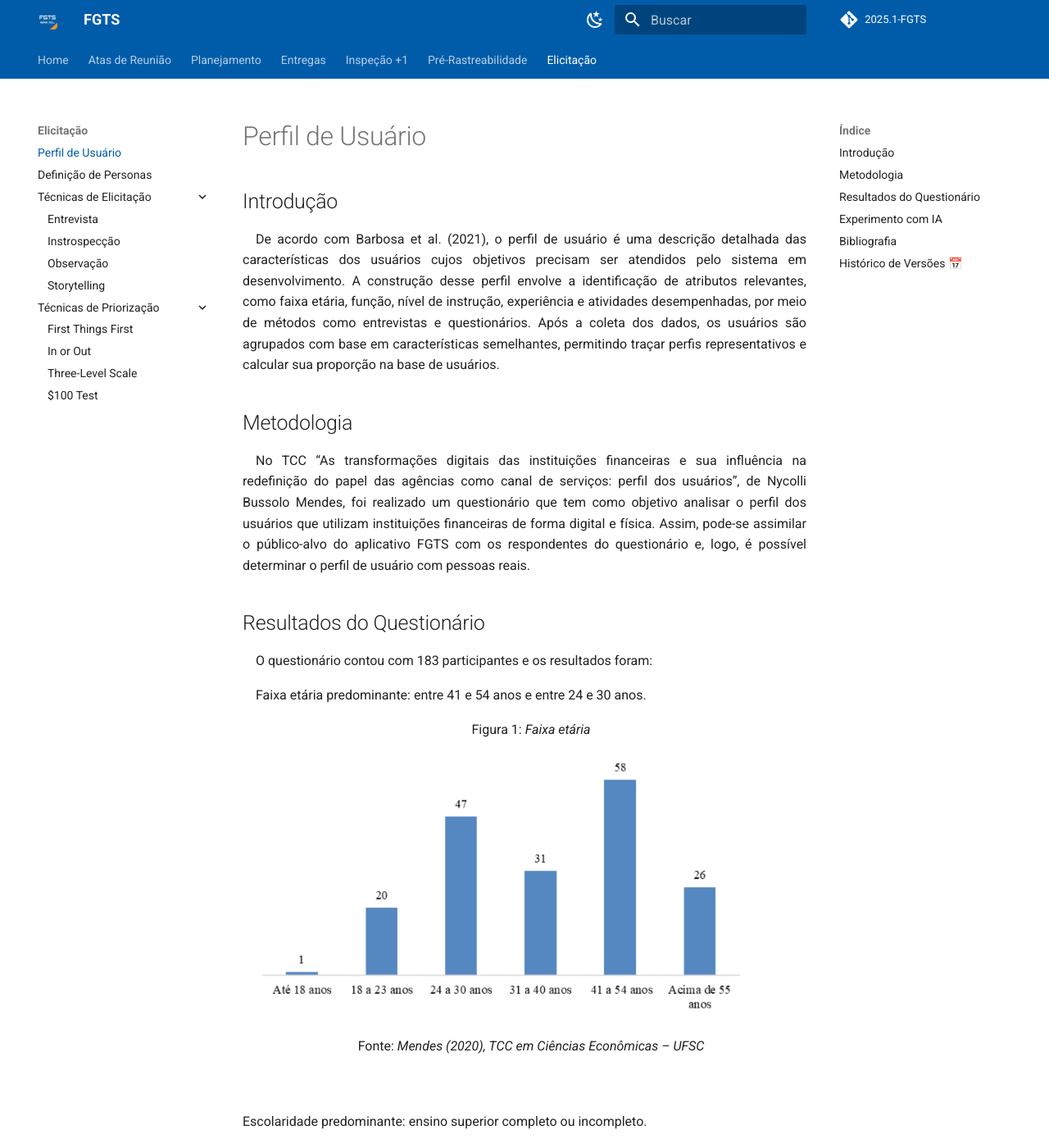
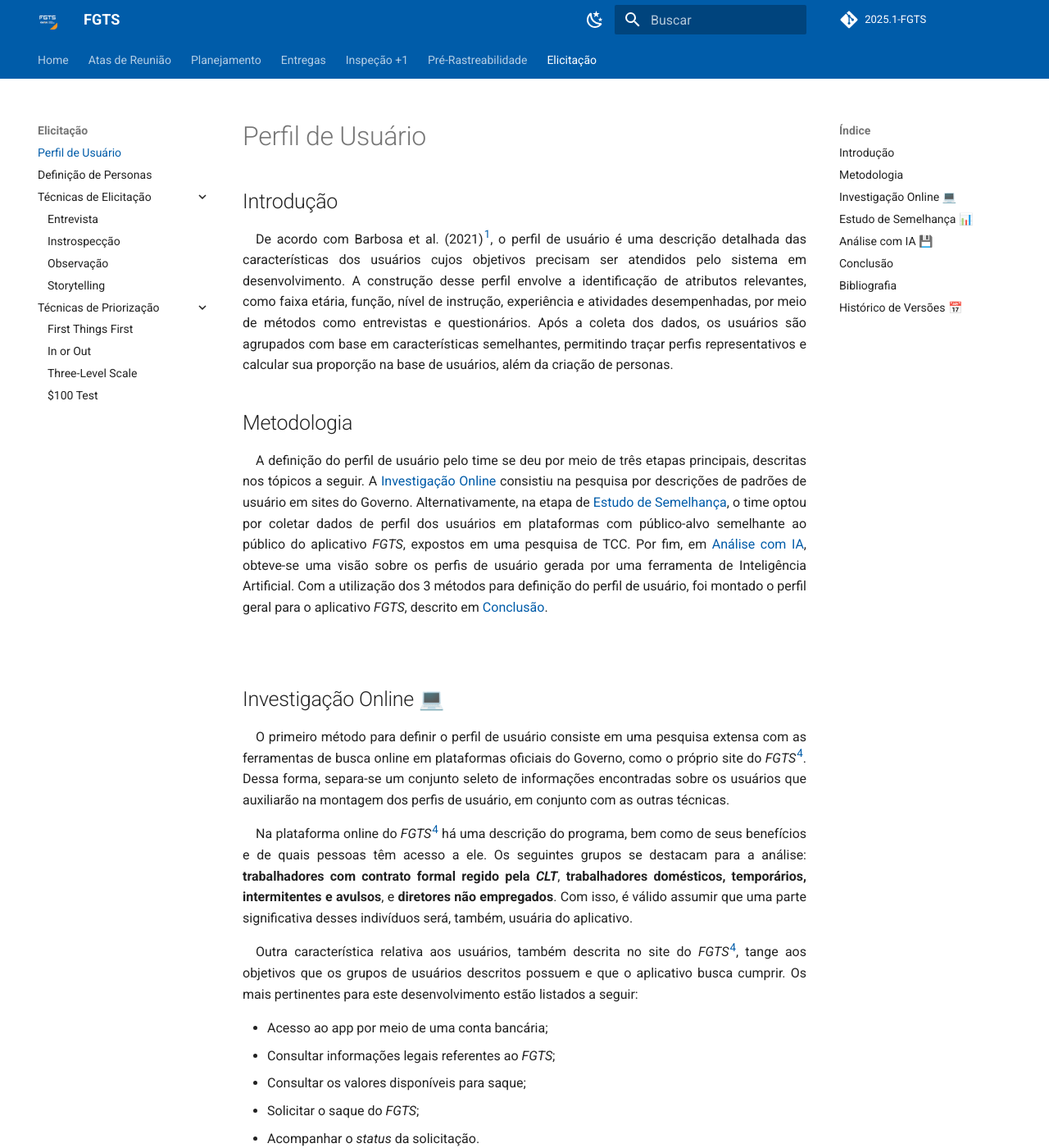
Before and after one commit to eduardodpms/REQ-FGTS, an MkDocs documentation site: the page built from docs/Elicitacao/Perfil-de-Usuario.md, in a window 1280 px wide and 1400 px high. Shown: the whole window at 82% size. Built offline with MkDocs 1.6.1 and Material for MkDocs 9.7.7, drawn with Linux system fonts in a browser that asks for light colours; comment, search, counter and statistics services are not loaded; some of the changed text lies outside the part shown.

Commit message:
update: aperfeiçoando perfil de usuário

```diff
--- a/docs/Elicitacao/Perfil-de-Usuario.md
+++ b/docs/Elicitacao/Perfil-de-Usuario.md
@@ -2,74 +2,133 @@
 
 ## Introdução
 
-De acordo com Barbosa et al. (2021), o perfil de usuário é uma descrição detalhada das características dos usuários cujos objetivos precisam ser atendidos pelo sistema em desenvolvimento. A construção desse perfil envolve a identificação de atributos relevantes, como faixa etária, função, nível de instrução, experiência e atividades desempenhadas, por meio de métodos como entrevistas e questionários. Após a coleta dos dados, os usuários são agrupados com base em características semelhantes, permitindo traçar perfis representativos e calcular sua proporção na base de usuários.
+De acordo com Barbosa et al. (2021)<a id="anchor_1" href="#REF1">^1^</a>, o perfil de usuário é uma descrição detalhada das características dos usuários cujos objetivos precisam ser atendidos pelo sistema em desenvolvimento. A construção desse perfil envolve a identificação de atributos relevantes, como faixa etária, função, nível de instrução, experiência e atividades desempenhadas, por meio de métodos como entrevistas e questionários. Após a coleta dos dados, os usuários são agrupados com base em características semelhantes, permitindo traçar perfis representativos e calcular sua proporção na base de usuários, além da criação de personas.
 
 ## Metodologia
 
-No TCC “As transformações digitais das instituições financeiras e sua influência na redefinição do papel das agências como canal de serviços: perfil dos usuários”, de Nycolli Bussolo Mendes, foi realizado um questionário que tem como objetivo analisar o perfil dos usuários que utilizam instituições financeiras de forma digital e física. Assim, pode-se assimilar o público-alvo do aplicativo FGTS com os respondentes do questionário e, logo, é possível determinar o perfil de usuário com pessoas reais.
+A definição do perfil de usuário pelo time se deu por meio de três etapas principais, descritas nos tópicos a seguir. A [Investigação Online](#investigação-online) consistiu na pesquisa por descrições de padrões de usuário em sites do Governo. Alternativamente, na etapa de [Estudo de Semelhança](#estudo-baseado-em-semelhança), o time optou por coletar dados de perfil dos usuários em plataformas com público-alvo semelhante ao público do aplicativo *FGTS*, expostos em uma pesquisa de TCC. Por fim, em [Análise com IA](#experimento-com-ia), obteve-se uma visão sobre os perfis de usuário gerada por uma ferramenta de Inteligência Artificial. Com a utilização dos 3 métodos para definição do perfil de usuário, foi montado o perfil geral para o aplicativo *FGTS*, descrito em [Conclusão](#conclusão).
 
-## Resultados do Questionário
-
-O questionário contou com 183 participantes e os resultados foram:
-
-Faixa etária predominante: entre 41 e 54 anos e entre 24 e 30 anos.
-<br>
-<p style="text-align: center; font-size: 16px;">Figura 1: <i>Faixa etária</i></p>
-
-![Faixa etária](../assets/perfil-de-usuario/faixa-etaria.png)
-<br>
-<p style="text-align: center; font-size: 16px;">Fonte: <i>Mendes (2020), TCC em Ciências Econômicas – UFSC</i></p>
-<br>
-<br>
-Escolaridade predominante: ensino superior completo ou incompleto.
-<br>
-<p style="text-align: center; font-size: 16px;">Figura 2: <i>Escolaridade</i></p>
-
-![Escolaridade](../assets/perfil-de-usuario/escolaridade.png)
-<br>
-<p style="text-align: center; font-size: 16px;">Fonte: <i>Mendes (2020), TCC em Ciências Econômicas – UFSC</i></p>
-<br>
-<br>
-Gênero: 69% feminino e 31% masculino.
-<br>
-<p style="text-align: center; font-size: 16px;">Figura 3: <i>Gênero</i></p>
-
-![Gênero](../assets/perfil-de-usuario/genero.png)
-<br>
-<p style="text-align: center; font-size: 16px;">Fonte: <i>Mendes (2020), TCC em Ciências Econômicas – UFSC</i></p>
-<br>
-<br>
-Renda predominante: entre R$2.000 e R$5.000.
-<br>
-<p style="text-align: center; font-size: 16px;">Figura 4: <i>Renda</i></p>
-
-![Renda](../assets/perfil-de-usuario/renda.png)
-<br>
-<p style="text-align: center; font-size: 16px;">Fonte: <i>Mendes (2020), TCC em Ciências Econômicas – UFSC</i></p>
 <br>
 
-## Experimento com IA
+## Investigação Online 💻
 
-Para fins experimentais, foi utilizado o ChatGPT para gerar um perfil de usuário geral do aplicativo FGTS. Vale ressaltar que esse experimento não é mais relevante que o questionário conduzido anteriormente.
+O primeiro método para definir o perfil de usuário consiste em uma pesquisa extensa com as ferramentas de busca online em plataformas oficiais do Governo, como o próprio site do *FGTS*<a id="anchor_4" href="#REF4">^4^</a>. Dessa forma, separa-se um conjunto seleto de informações encontradas sobre os usuários que auxiliarão na montagem dos perfis de usuário, em conjunto com as outras técnicas.
+
+Na plataforma online do *FGTS*<a id="anchor_4" href="#REF4">^4^</a> há uma descrição do programa, bem como de seus benefícios e de quais pessoas têm acesso a ele. Os seguintes grupos se destacam para a análise: **trabalhadores com contrato formal regido pela *CLT***, **trabalhadores domésticos, temporários, intermitentes e avulsos**, e **diretores não empregados**. Com isso, é válido assumir que uma parte significativa desses indivíduos será, também, usuária do aplicativo.
+
+Outra característica relativa aos usuários, também descrita no site do *FGTS*<a id="anchor_4" href="#REF4">^4^</a>, tange aos objetivos que os grupos de usuários descritos possuem e que o aplicativo busca cumprir. Os mais pertinentes para este desenvolvimento estão listados a seguir:
+
+- Acesso ao app por meio de uma conta bancária;
+- Consultar informações legais referentes ao *FGTS*;
+- Consultar os valores disponíveis para saque;
+- Solicitar o saque do *FGTS*;
+- Acompanhar o *status* da solicitação.
+
+Além disso, após investigação em portais de notícia relevantes, foi possível também definir uma média salarial dos beneficiários do *FGTS*. Uma reportagem do G1<a id="anchor_5" href="#REF5">^5^</a> de 2017, por Marta Cavallini, trouxe que cerca de 215 milhões (84,4%) das contas registradas no *FGTS* pertenciam a pessoas que recebiam aproximadamente um salário mínimo (R$937,00), enquanto cerca de 93,9% recebiam até 6 salários mínimos. Assim, estabelece-se uma média de renda para os beneficiáios do programa e, possivelmente, do aplicativo *FGTS*.
+
+
 <br>
-<p style="text-align: center; font-size: 16px;">Figura 5: <i>Perfil de usuário gerado pelo ChatGPT</i></p>
 
-![GPT](../assets/perfil-de-usuario/perfil-gpt.png)
+## Estudo de Semelhança 📊
+
+Esse método de definição consiste na seleção de uma categoria de plataformas que trouxessem um público-alvo semelhante, a princípio, ao *FGTS*. Nesse sentido, verifica-se que o app em questão foi desenvolvido, de forma resumida, para trabalhadores brasileiros. Assim, aplicativos bancários são uma opção de alternativa para uma análise dos usuários, uma vez que trazem uma proposta similar e que possuem uma gama de dados públicos sobre seus usuários.
+
+No TCC “As transformações digitais das instituições financeiras e sua influência na redefinição do papel das agências como canal de serviços: perfil dos usuários”<a id="anchor_2" href="#REF2">^2^</a>, de Nycolli Bussolo Mendes, foi realizado um questionário sistemático que tem como objetivo analisar o perfil dos usuários que utilizam instituições financeiras de forma digital e física.
+
+Desse modo, foi possível assimilar o público-alvo do aplicativo *FGTS* com os respondentes do questionário realizado sobre os usuários de instituições bancárias sendo, assim, viável determinar o perfil de usuário com pessoas reais. O questionário contou com 183 participantes e os resultados pertinentes à esse desenvolvimento estão apresentados nas tabelas a seguir:
+
 <br>
-<p style="text-align: center; font-size: 16px;">Fonte: <i>OPENAI. ChatGPT. Perfil de usuário geral para o aplicativo FGTS. Disponível em: https://chat.openai.com. Acesso em: 2 maio 2025.</i></p>
+
+<figure style="text-align: center;">
+    <p style="font-size: 16px;">Figura 1: <i>Faixa etária</i></p>
+    <img src="../../assets/perfil-de-usuario/tcc/faixa-etaria.png" style="max-width: 100%;">
+    <figcaption>
+        <p style="font-size: 16px;">Fonte: Mendes (2020), TCC em Ciências Econômicas – UFSC</p>
+    </figcaption>
+</figure>
+
+<br>
+
+<figure style="text-align: center;">
+    <p style="font-size: 16px;">Figura 2: <i>Escolaridade</i></p>
+    <img src="../../assets/perfil-de-usuario/tcc/escolaridade.png" style="max-width: 100%;">
+    <figcaption>
+        <p style="font-size: 16px;">Fonte: Mendes (2020), TCC em Ciências Econômicas – UFSC</p>
+    </figcaption>
+</figure>
+
+<br>
+
+<figure style="text-align: center;">
+    <p style="font-size: 16px;">Figura 3: <i>Gênero</i></p>
+    <img src="../../assets/perfil-de-usuario/tcc/genero.png" style="max-width: 100%;">
+    <figcaption>
+        <p style="font-size: 16px;">Fonte: Mendes (2020), TCC em Ciências Econômicas – UFSC</p>
+    </figcaption>
+</figure>
+
+<br>
+
+<figure style="text-align: center;">
+    <p style="font-size: 16px;">Figura 4: <i>Renda</i></p>
+    <img src="../../assets/perfil-de-usuario/tcc/renda.png" style="max-width: 100%;">
+    <figcaption>
+        <p style="font-size: 16px;">Fonte: Mendes (2020), TCC em Ciências Econômicas – UFSC</p>
+    </figcaption>
+</figure>
+
+<br>
+
+## Análise com IA 💾
+
+Para fins experimentais e complementares, foi utilizada a ferramenta de Inteligência Artificial [*ChatGPT*](https://chatgpt.com) para gerar um perfil de usuário geral do aplicativo *FGTS*, apresentado na *Figura 5*. Nesse contexto, é importante compreender que os resultados fornecidos por modelos de linguagem, apesar de relevantes, estão sujeitos a imprecisões e a alucinações. Portanto, nessa análise, os resultados fornecidos pela IA serão utilizados apenas para sustentar os resultados dos outros métodos abordados na construção dos perfis de usuário.
+
+
+<figure style="text-align: center;">
+    <p style="font-size: 16px;">Figura 5: <i>Perfil de usuário gerado pelo ChatGPT</i></p>
+    <img src="../../assets/perfil-de-usuario/perfil-gpt.png" style="max-width: 100%;">
+    <figcaption>
+        <p style="text-align: center; font-size: 16px;">Fonte: <i>OPENAI. ChatGPT. Perfil de usuário geral para o aplicativo FGTS. Disponível em: https://chat.openai.com. Acesso em: 2 maio 2025.</i><a id="anchor_3" href="#REF3">^3^</a></p>
+    </figcaption>
+</figure>
+
+
+## Conclusão
+
+Após análise dos resultados obtidos nos métodos desenvolvidos para definição de perfil de usuário, foi montada a lista a seguir, a qual generaliza as características de um usuário "padrão":
+
+| Atributo | Descrição |
+|:-:|-|
+| Idade | 24-55 anos |
+| Sexo | Indistinto |
+| Região | Todas as regiões do Brasil |
+| Escolaridade | Ensino médio ou superior completo |
+| Educação Digital | Básica ou mediana |
+| Renda | 1 a 6 salários mínimos |
+| Ocupação | Trabalhador com carteira assinada, doméstico, temporário, intermitente ou avulso |
+| Objetivo(s) | Consultar informações relativas ao *FGTS* e realizar saques |
+
+
 <br>
 
 ## Bibliografia
 
-> <a id="PERFIL1" href="#PERFIL1">1.</a> Barbosa, S. D. J.; Silva, B. S. da; Silveira, M. S.; Gasparini, I.; Darin, T.; Barbosa, G. D. J. (2021). Interação Humano-Computador e Experiência do Usuário. Autopublicação. ISBN: 978-65-00-19677-1.
+> <a id="REF1" href="#anchor_1">1.</a> Barbosa, S. D. J.; Silva, B. S. da; Silveira, M. S.; Gasparini, I.; Darin, T.; Barbosa, G. D. J. (2021). Interação Humano-Computador e Experiência do Usuário. Autopublicação. ISBN: 978-65-00-19677-1.
 
-> <a id="PERFIL2" href="#PERFIL2">2.</a> MENDES, Nycolli Bussolo. As transformações digitais das instituições financeiras e sua influência na redefinição do papel das agências como canal de serviços: perfil dos usuários. 2020. 66 f. Trabalho de Conclusão de Curso (Bacharelado em Ciências Econômicas) – Universidade Federal de Santa Catarina, Florianópolis, 2020. Disponível em: https://repositorio.ufsc.br/bitstream/handle/123456789/218557/TCC_-_Nycolli_Bussolo_Mendes_.pdf?sequence=2&isAllowed=y. Acesso em: 2 maio 2025.
+> <a id="REF2" href="#anchor_2">2.</a> MENDES, Nycolli Bussolo. As transformações digitais das instituições financeiras e sua influência na redefinição do papel das agências como canal de serviços: perfil dos usuários. 2020. 66 f. Trabalho de Conclusão de Curso (Bacharelado em Ciências Econômicas) – Universidade Federal de Santa Catarina, Florianópolis, 2020. Disponível em: https://repositorio.ufsc.br/bitstream/handle/123456789/218557/TCC_-_Nycolli_Bussolo_Mendes_.pdf?sequence=2&isAllowed=y. Acesso em: 2 maio 2025.
 
-> <a id="PERFIL3" href="#PERFIL3">3.</a> OPENAI. ChatGPT (versão GPT-4). São Francisco, 2025. Disponível em: https://chat.openai.com. Acesso em: 2 maio 2025.
+> <a id="REF3" href="#anchor_3">3.</a> OPENAI. ChatGPT (versão GPT-4). São Francisco, 2025. Disponível em: https://chat.openai.com. Acesso em: 2 maio 2025.
+
+> <a id="REF4" href="#anchor_4">4.</a> CAIXA ECONOMICA FEDERAL. FGTS. Brasília, 2025. Disponível em: https://www.caixa.gov.br/beneficios-trabalhador/fgts. Acesso em: 3 maio 2025.
+
+> <a id="REF5" href="#anchor_5">5.</a> CAVALLINI, Marta. 84,4% das contas do FGTS tinham saldo médio de R$ 101,35 em 2017. G1 Economia. Rio de Janeiro, 2025. Disponível em: https://g1.globo.com/economia/noticia/2019/07/24/844percent-das-contas-do-fgts-tinham-saldo-medio-de-r-10135-em-2017.ghtml. Acesso em: 3 maio 2025.
+
+<br>
 
 ## Histórico de Versões 📅
 
 | Versão | Data | Descrição | Autor(es) | Revisor(es) |
 | :-: | :-: | :-: | :-: | :-: |
-| `1.0` | 02/05/2025 | Criação da página de Perfil de Usuário | [Eduardo de Pina](https://github.com/eduardodpms), [Marcelo Makoto](https://github.com/MM4k) | - |
-| `1.1` | 02/05/2025 | Adição do Experimento com IA | [Marcelo Makoto](https://github.com/MM4k) | - |
+| `1.0` | 02/05/2025 | Criação da página de Perfil de Usuário | [Eduardo de Pina](https://github.com/eduardodpms), [Marcelo Makoto](https://github.com/MM4k) | [Maria Eduarda](https://github.com/dudaa28) |
+| `1.1` | 02/05/2025 | Adição do Experimento com IA | [Marcelo Makoto](https://github.com/MM4k) | [Eduardo de Pina](https://github.com/eduardodpms) |
+| `1.2` | 03/05/2025 | Organização dos elementos e adição de etapa | [Eduardo de Pina](https://github.com/eduardodpms) | - |
```
Also changed, not shown: docs/Planejamento/Aplicativo.md (+8 -8 lines), docs/Pre-Rastreabilidade/Rich-Picture.md (+3 -3 lines), docs/assets/perfil-de-usuario/tcc/escolaridade.png (renamed from docs/assets/perfil-de-usuario/escolaridade.png), docs/assets/perfil-de-usuario/tcc/faixa-etaria.png (renamed from docs/assets/perfil-de-usuario/faixa-etaria.png), docs/assets/perfil-de-usuario/tcc/genero.png (renamed from docs/assets/perfil-de-usuario/genero.png), docs/assets/perfil-de-usuario/tcc/renda.png (renamed from docs/assets/perfil-de-usuario/renda.png).
